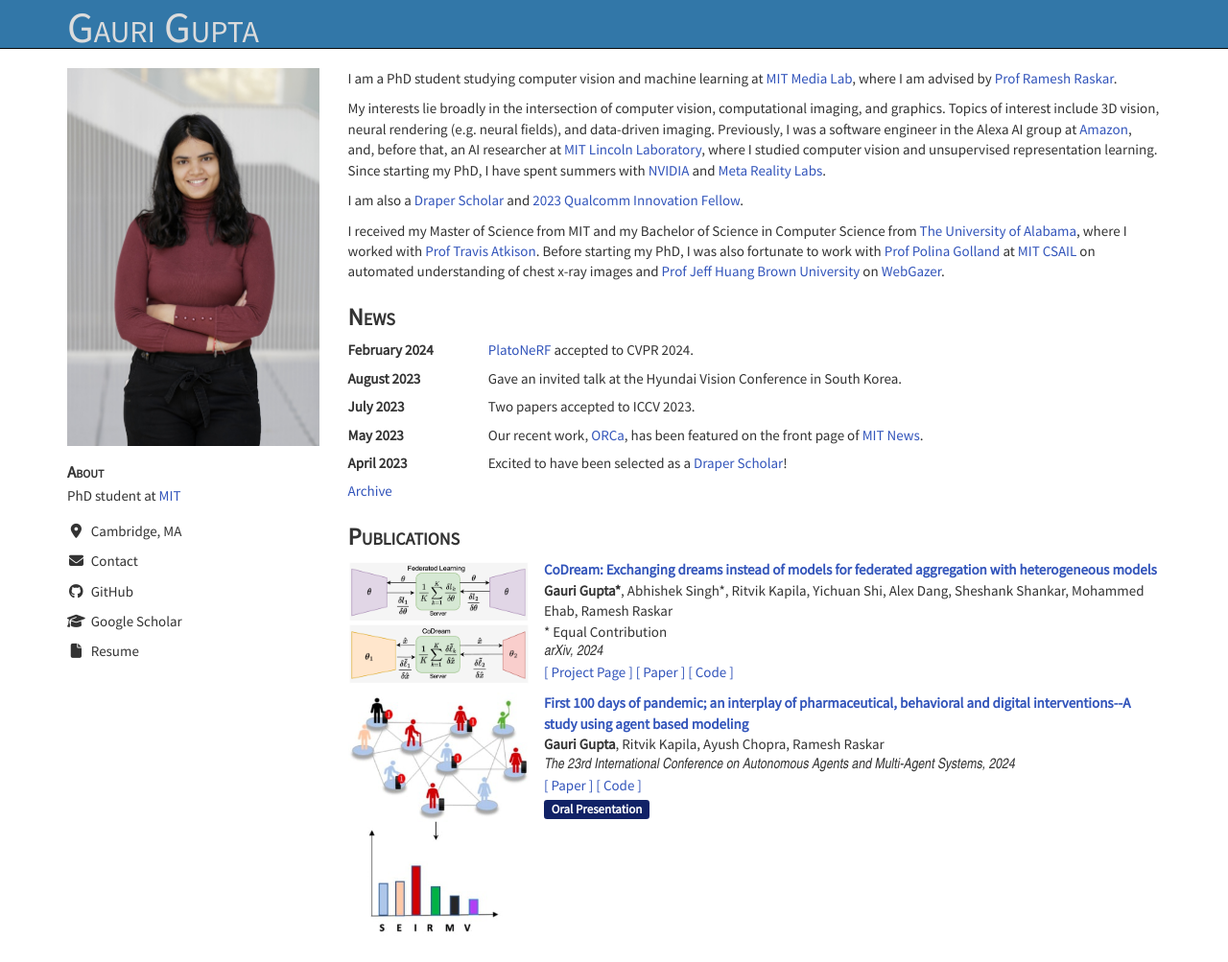
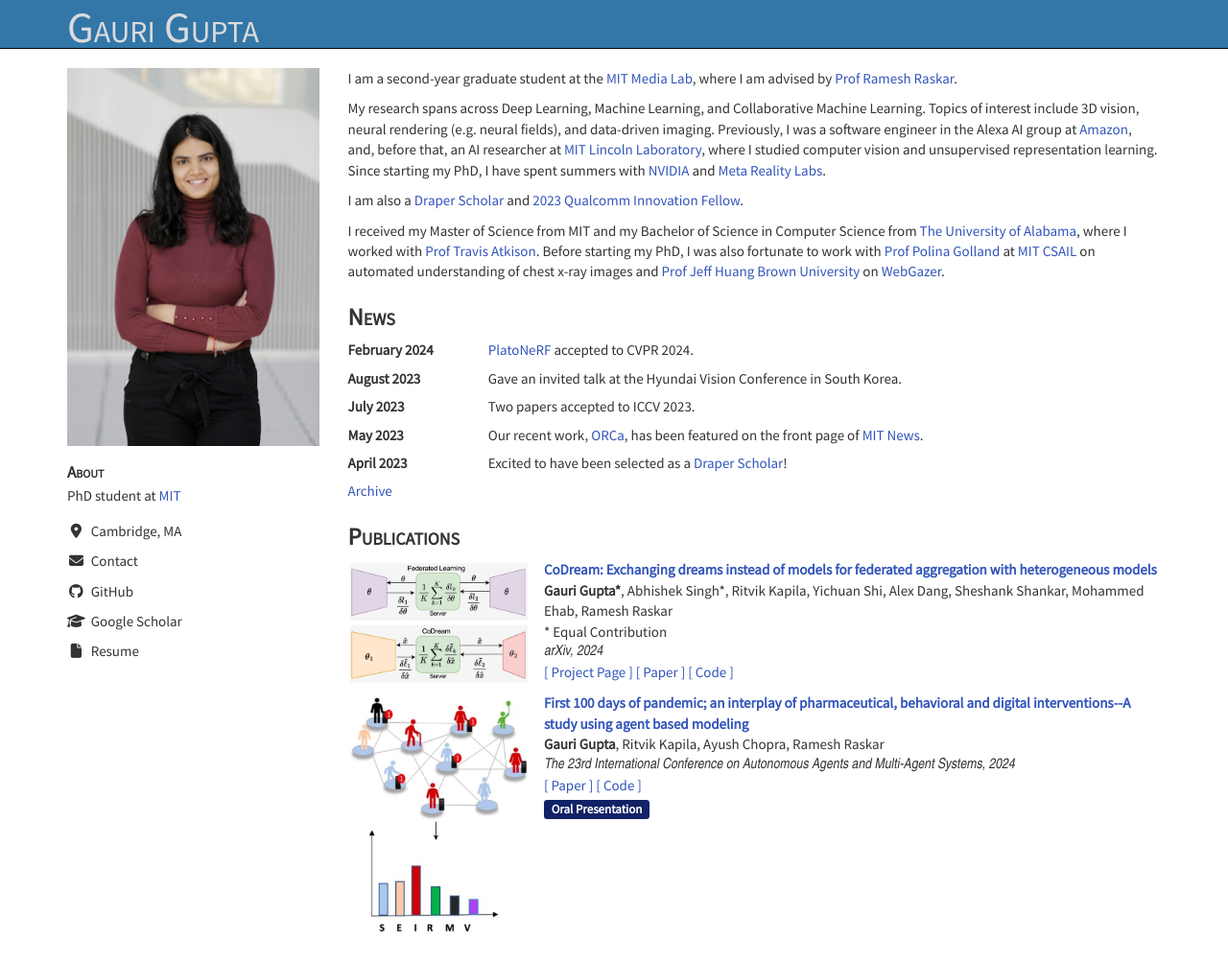
Before and after one commit to GauriGupta19/gaurigupta19.github.io, a Jekyll site: the page built from index.html, in a window 1280 px wide. Shown: the whole page at 96% size. Built offline with Jekyll 4.4.1, drawn with Linux system fonts in a browser that asks for light colours; nearby versions of some CDN libraries.

Commit message:
Update index.html

```diff
--- a/index.html
+++ b/index.html
@@ -5,10 +5,10 @@ layout: default
 <div class='mainitem' id='about'>
 	<div class='hidden-md hidden-lg mainheader'>About</div>
 	<p>
-	I am a PhD student studying computer vision and machine learning at <a target='_blank' href='https://www.media.mit.edu/'>MIT Media Lab</a>, where I am advised by <a target='_blank' href='https://www.media.mit.edu/people/raskar/overview/'>Prof Ramesh Raskar</a>.
+	I am a second-year graduate student at the <a target='_blank' href='https://www.media.mit.edu/'>MIT Media Lab</a>, where I am advised by <a target='_blank' href='https://www.media.mit.edu/people/raskar/overview/'>Prof Ramesh Raskar</a>.
     </p>
     <p>
-    My interests lie broadly in the intersection of computer vision, computational imaging, and graphics. Topics of interest include 3D vision, neural rendering (e.g. neural fields), and data-driven imaging. Previously, I was a software engineer in the Alexa AI group at <a target='_blank' href='https://www.amazon.science/'>Amazon</a>, and, before that, an AI researcher at <a target='_blank' href='https://www.ll.mit.edu/'>MIT Lincoln Laboratory</a>, where I studied computer vision and unsupervised representation learning. Since starting my PhD, I have spent summers with <a target='_blank' href='https://www.nvidia.com/en-us/research/'>NVIDIA</a> and <a target='_blank' href='https://about.meta.com/realitylabs/'>Meta Reality Labs</a>.
+    My research spans across Deep Learning, Machine Learning, and Collaborative Machine Learning. Topics of interest include 3D vision, neural rendering (e.g. neural fields), and data-driven imaging. Previously, I was a software engineer in the Alexa AI group at <a target='_blank' href='https://www.amazon.science/'>Amazon</a>, and, before that, an AI researcher at <a target='_blank' href='https://www.ll.mit.edu/'>MIT Lincoln Laboratory</a>, where I studied computer vision and unsupervised representation learning. Since starting my PhD, I have spent summers with <a target='_blank' href='https://www.nvidia.com/en-us/research/'>NVIDIA</a> and <a target='_blank' href='https://about.meta.com/realitylabs/'>Meta Reality Labs</a>.
 	</p>
 	<p>
 	I am also a <a target='_blank' href='https://www.draper.com/careers/scholar-program'>Draper Scholar</a> and <a target='_blank' href='https://www.qualcomm.com/research/university-relations/innovation-fellowship/2023-north-america'>2023 Qualcomm Innovation Fellow</a>.
```
